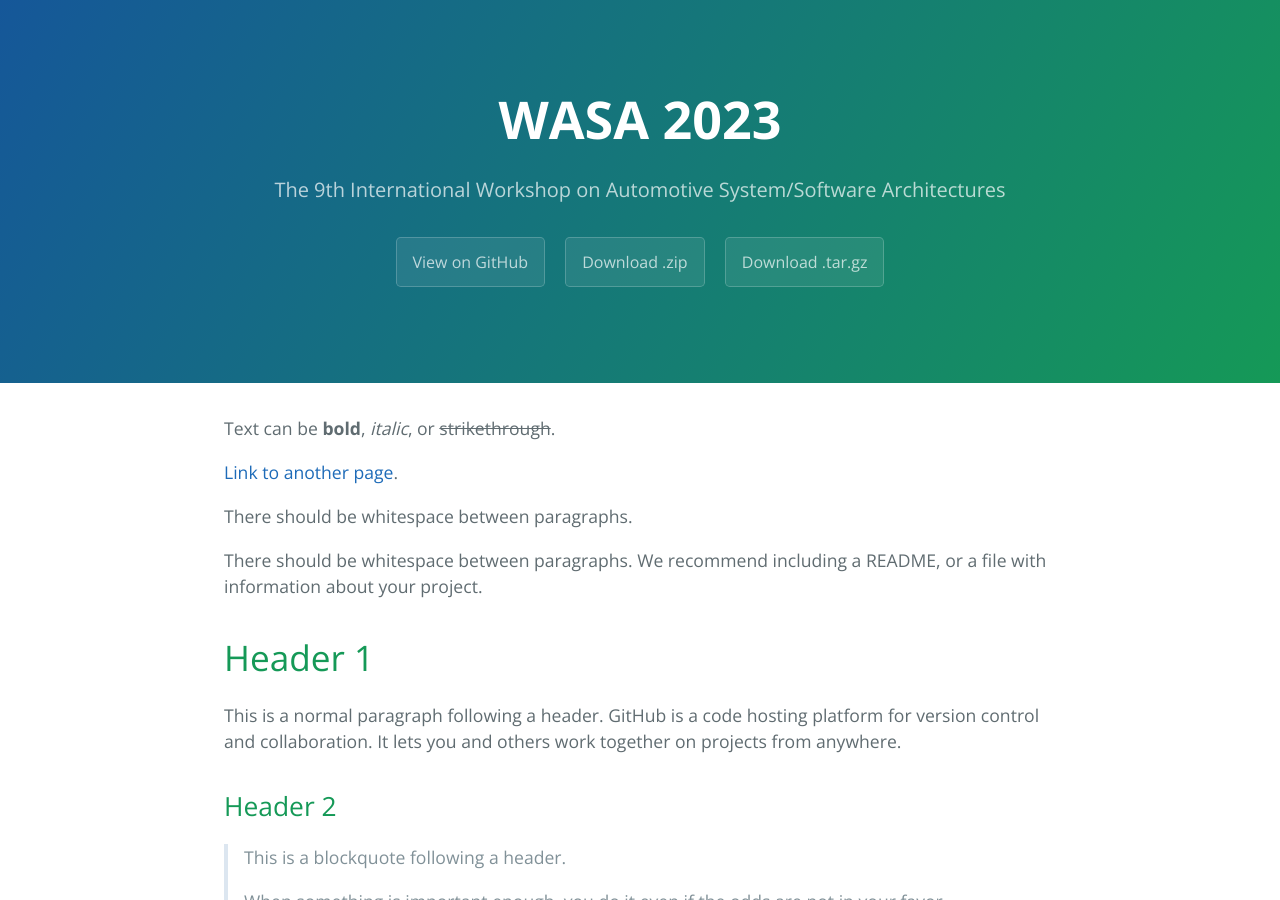
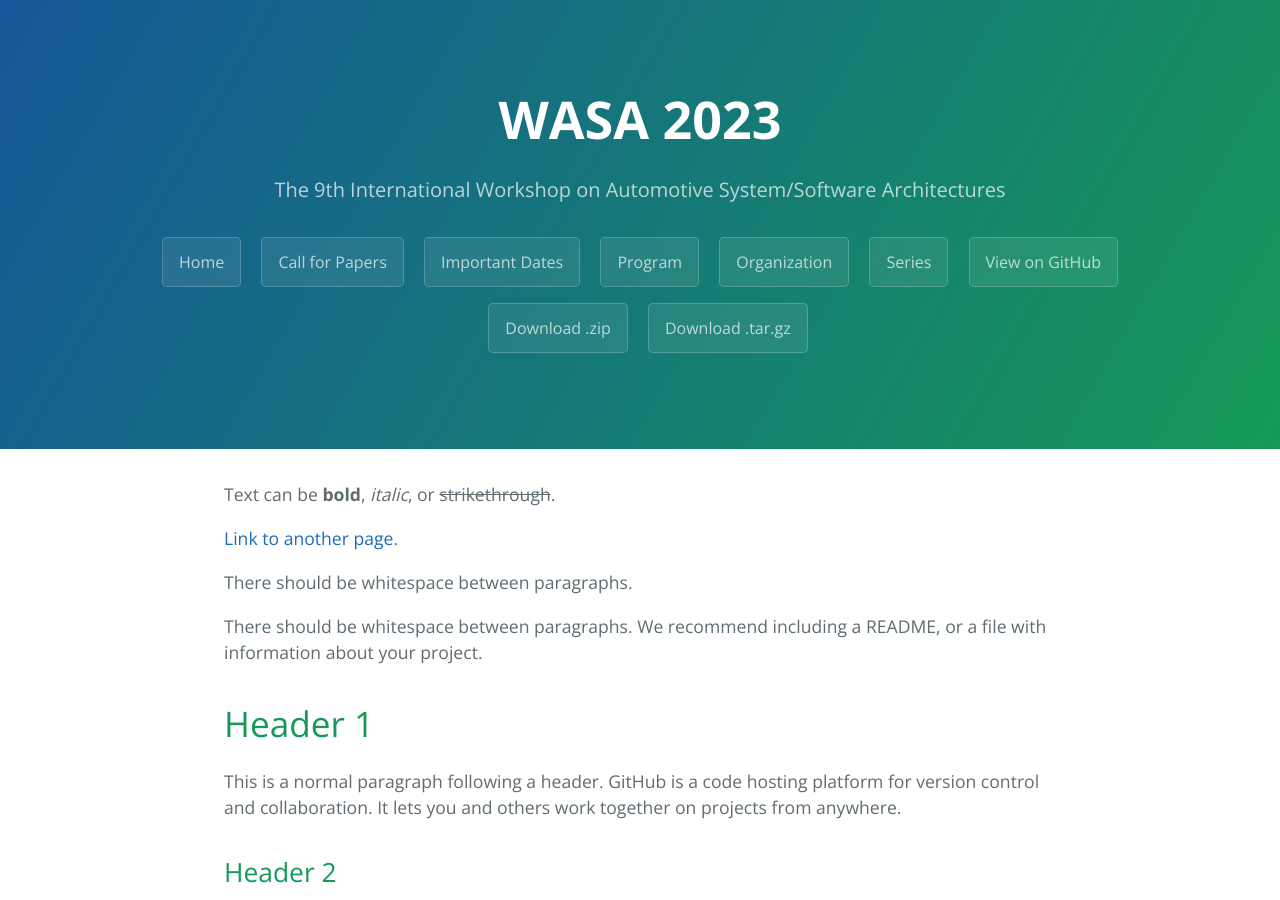
Before and after one commit to WASA-Workshop/2023, a Jekyll site: the page built from index.md, in a window 1280 px wide and 900 px high. Built offline with Jekyll 4.4.1, drawn with Linux system fonts in a browser that asks for light colours.

Commit message:
Update default.html

```diff
--- a/_layouts/default.html
+++ b/_layouts/default.html
@@ -18,13 +18,20 @@
     <header class="page-header" role="banner">
       <h1 class="project-name">{{ page.title | default: site.title | default: site.github.repository_name }}</h1>
       <h2 class="project-tagline">{{ page.description | default: site.description | default: site.github.project_tagline }}</h2>
-      {% if site.github.is_project_page %}
+      <a href="#home" class="btn">Home</a>
+      <a href="#cfp" class="btn">Call for Papers</a>
+      <a href="#dates" class="btn">Important Dates</a>
+      <a href="#program" class="btn">Program</a>
+      <a href="#organization" class="btn">Organization</a>
+      <a href="#series" class="btn">Series</a>
+
+      <!--{% if site.github.is_project_page %}-->
         <a href="{{ site.github.repository_url }}" class="btn">View on GitHub</a>
-      {% endif %}
-      {% if site.show_downloads %}
+      <!--{% endif %}
+      {% if site.show_downloads %}-->
         <a href="{{ site.github.zip_url }}" class="btn">Download .zip</a>
         <a href="{{ site.github.tar_url }}" class="btn">Download .tar.gz</a>
-      {% endif %}
+      <!--{% endif %}-->
     </header>
 
     <main id="content" class="main-content" role="main">
```
